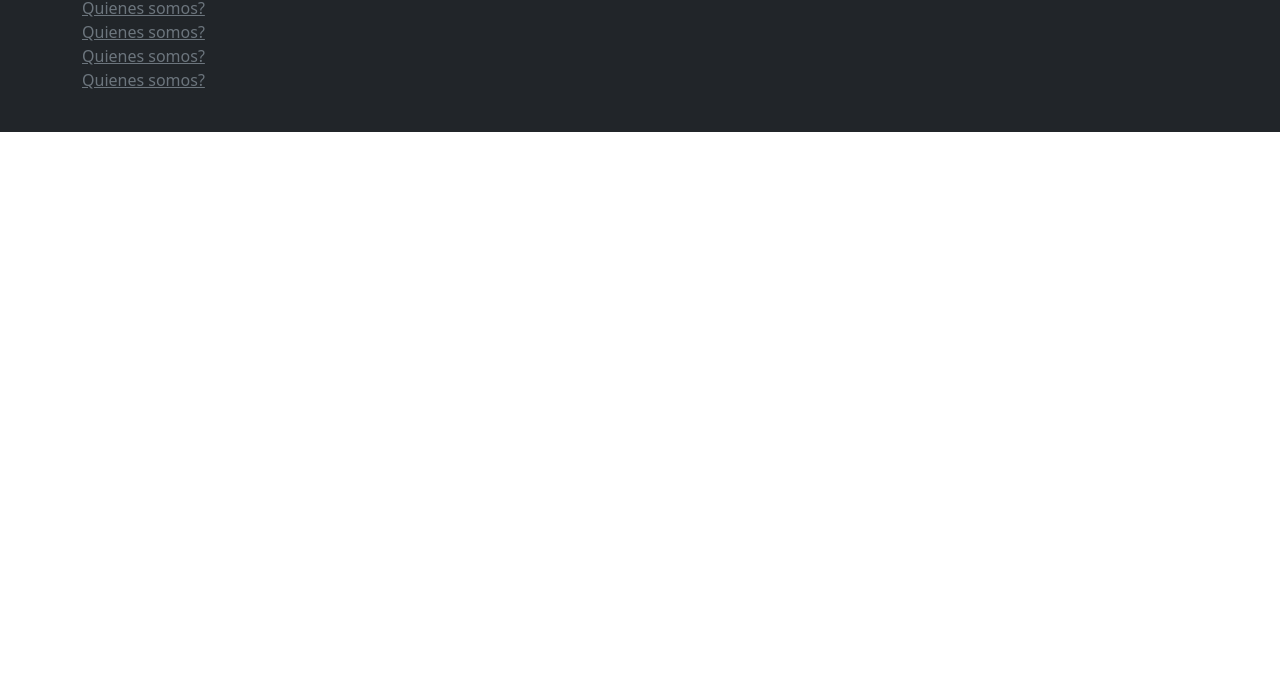
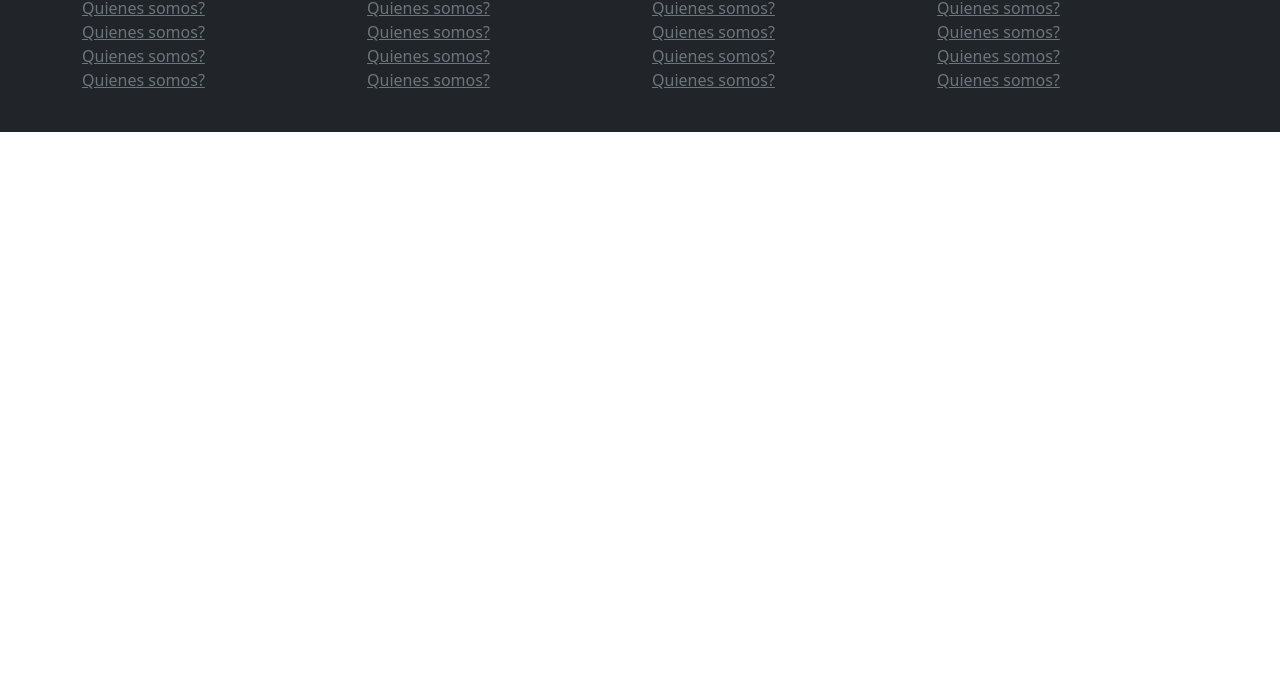
Before and after one commit to pablotoledo87/rollingBank, a plain HTML site: page index.html in a window 1280 px wide. Shown: the part 121-800 px from the top of the page. Drawn offline with nearby package versions, Linux system fonts and the light colour scheme.

Commit message:
agregamos las columnas restantes a la grilla del footer

```diff
--- a/index.html
+++ b/index.html
@@ -53,7 +53,58 @@
     <footer class="bg-dark text-bg-secondary py-4">
       <div class="container">
         <div class="row">
-          <div class="col-12 col-md-6 col-lg-3">
+          <div class="col-12 col-md-6 col-lg-3 text-center text-lg-start">
+            <h4>Navegacion</h4>
+            <ul class="list-unstyled">
+              <li>
+                <a href="./pages/error404.html" class="link-secondary">Quienes somos?</a>
+              </li>
+              <li>
+                <a href="./pages/error404.html" class="link-secondary">Quienes somos?</a>
+              </li>
+              <li>
+                <a href="./pages/error404.html" class="link-secondary">Quienes somos?</a>
+              </li>
+              <li>
+                <a href="./pages/error404.html" class="link-secondary">Quienes somos?</a>
+              </li>
+            </ul>
+          </div>
+          <div class="col-12 col-md-6 col-lg-3 text-center text-lg-start">
+            <h4>Navegacion</h4>
+            <ul class="list-unstyled">
+              <li>
+                <a href="./pages/error404.html" class="link-secondary">Quienes somos?</a>
+              </li>
+              <li>
+                <a href="./pages/error404.html" class="link-secondary">Quienes somos?</a>
+              </li>
+              <li>
+                <a href="./pages/error404.html" class="link-secondary">Quienes somos?</a>
+              </li>
+              <li>
+                <a href="./pages/error404.html" class="link-secondary">Quienes somos?</a>
+              </li>
+            </ul>
+          </div>
+          <div class="col-12 col-md-6 col-lg-3 text-center text-lg-start">
+            <h4>Navegacion</h4>
+            <ul class="list-unstyled">
+              <li>
+                <a href="./pages/error404.html" class="link-secondary">Quienes somos?</a>
+              </li>
+              <li>
+                <a href="./pages/error404.html" class="link-secondary">Quienes somos?</a>
+              </li>
+              <li>
+                <a href="./pages/error404.html" class="link-secondary">Quienes somos?</a>
+              </li>
+              <li>
+                <a href="./pages/error404.html" class="link-secondary">Quienes somos?</a>
+              </li>
+            </ul>
+          </div>
+          <div class="col-12 col-md-6 col-lg-3 text-center text-lg-start">
             <h4>Navegacion</h4>
             <ul class="list-unstyled">
               <li>
```
